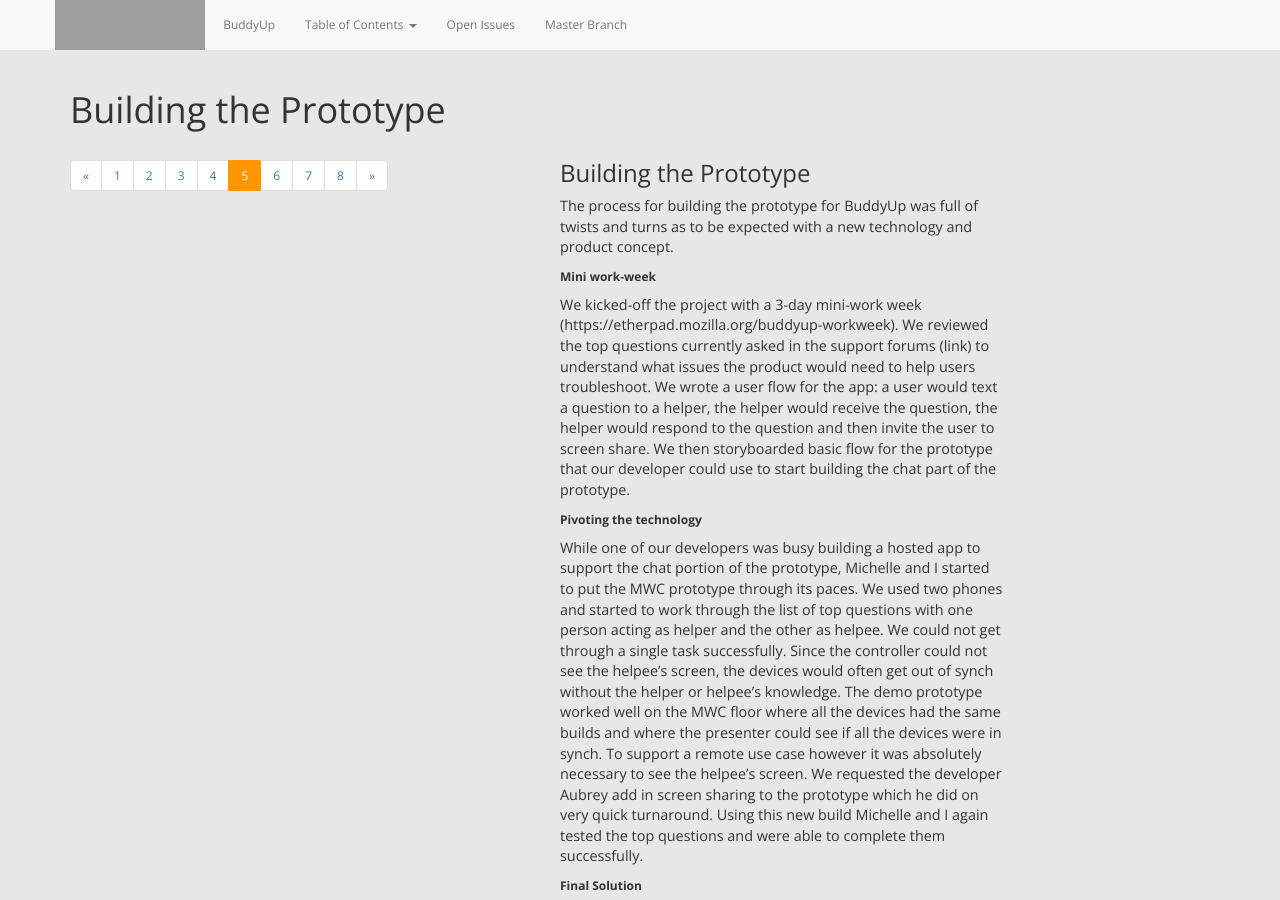
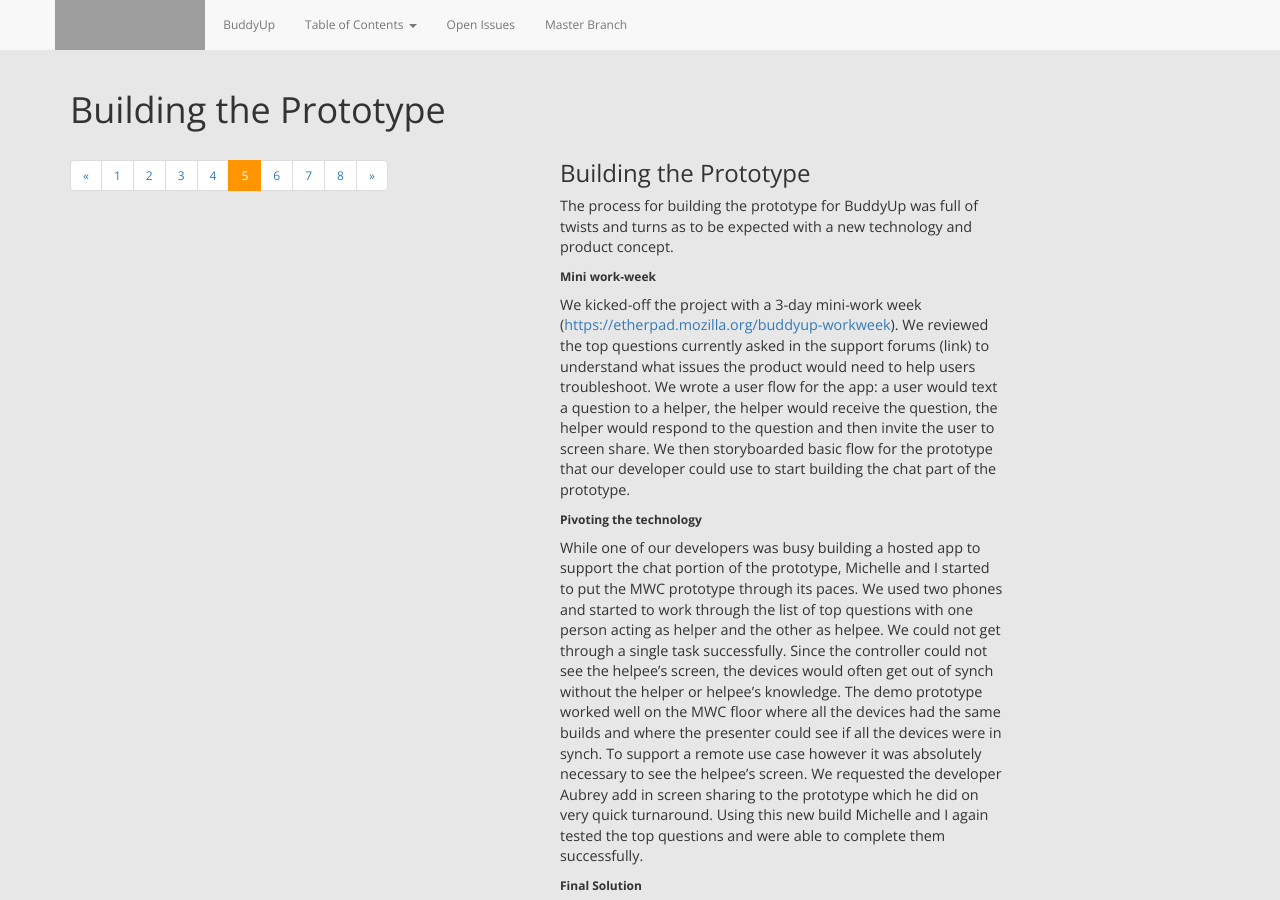
Before and after one commit to mhanratty/marketplaceux-buddyup, a Jekyll site: the page built from projectPrototype.html, in a window 1280 px wide and 900 px high. Built offline with Jekyll 4.4.1, drawn with Linux system fonts in a browser that asks for light colours; nearby versions of some CDN libraries; part of the change alters nothing that is shown; grey boxes are pictures that could not be loaded.

```diff
--- a/projectPrototype.html
+++ b/projectPrototype.html
@@ -23,7 +23,7 @@ multisequence: five
 
 		<p><b>Mini work-week</b></p>
 		<p class="longText">
-		We kicked-off the project with a 3-day mini-work week (https://etherpad.mozilla.org/buddyup-workweek). We reviewed the top questions currently asked in the support forums (link) to understand what issues the product would need to help users troubleshoot. We wrote a user flow for the app: a user would text a question to a helper, the helper would receive the question, the helper would respond to the question and then invite the user to screen share. We then storyboarded basic flow for the prototype that our developer could use to start building the chat part of the prototype.
+		We kicked-off the project with a 3-day mini-work week (<a href="https://etherpad.mozilla.org/buddyup-workweek">https://etherpad.mozilla.org/buddyup-workweek</a>). We reviewed the top questions currently asked in the support forums (link) to understand what issues the product would need to help users troubleshoot. We wrote a user flow for the app: a user would text a question to a helper, the helper would receive the question, the helper would respond to the question and then invite the user to screen share. We then storyboarded basic flow for the prototype that our developer could use to start building the chat part of the prototype.
 		</p>
 
 		<p><b>Pivoting the technology</b></p>
```
